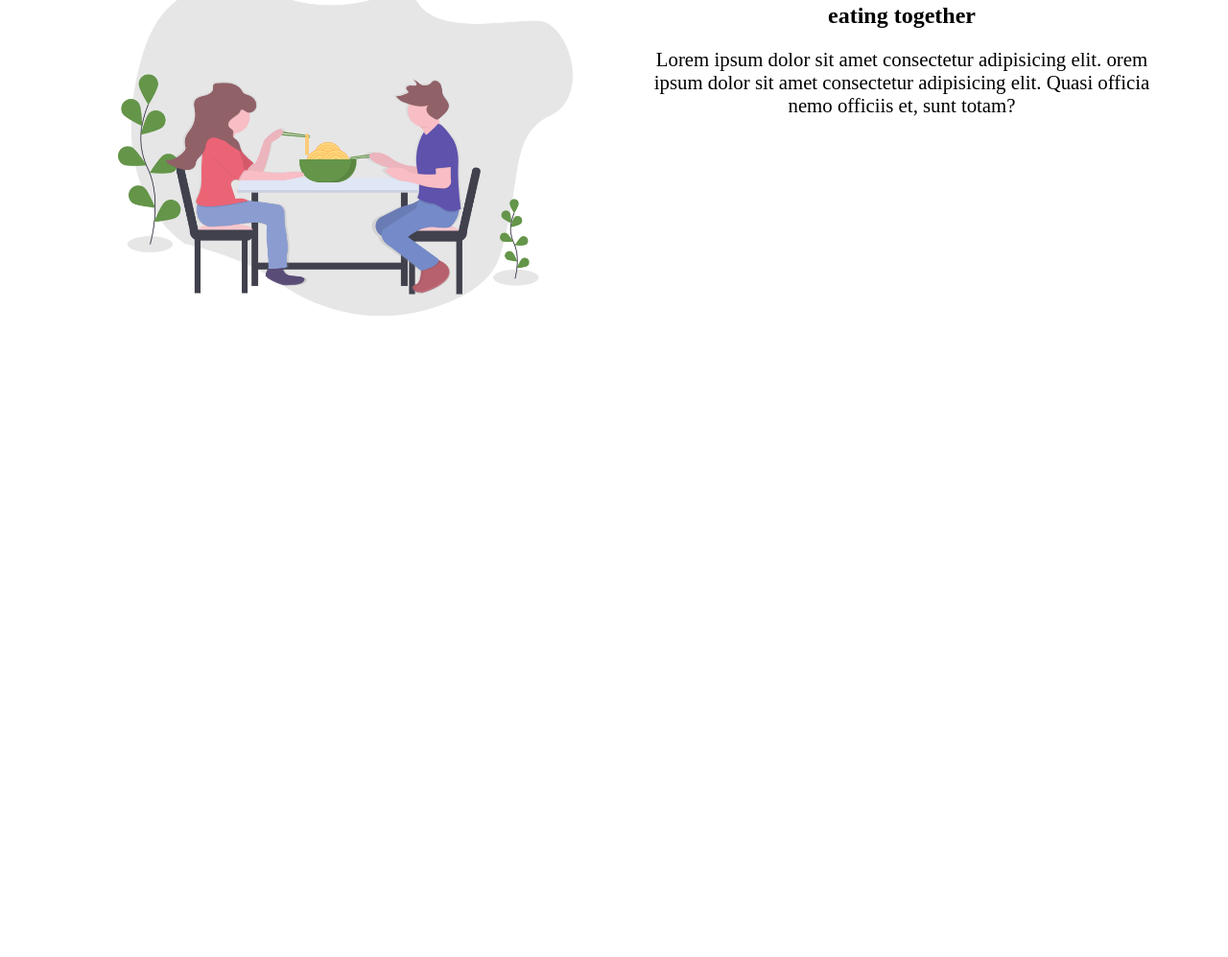
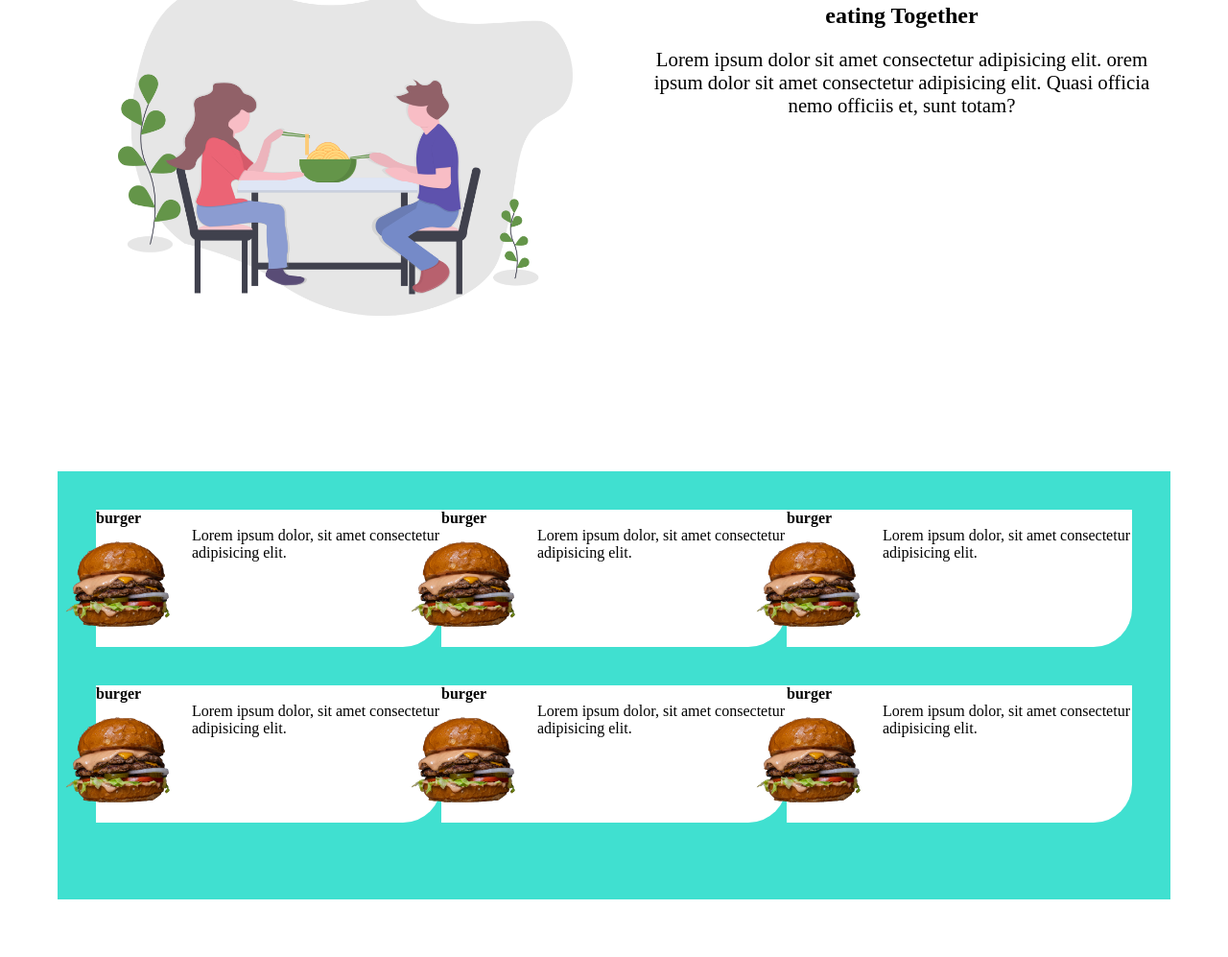
Before and after one commit to Ardern/streetfood-restaurant-web, a plain HTML site: page index.html in a window 1280 px wide. Shown: the part 919-1916 px from the top of the page at 96% size. Before the commit the page ends 1350 px from the top, so only its background shows below. Drawn offline with Linux system fonts and the light colour scheme.

Commit message:
build memu

```diff
--- a/index.css
+++ b/index.css
@@ -118,3 +118,36 @@
     font-size: 1.3rem;
     padding: 20px 0px;
 }
+
+/* menu  */
+.menu {
+    padding: 60px;
+}
+
+.menu-item {
+    background-color: turquoise;
+    padding: 40px;
+}
+
+.menu-item-row {
+display: flex;
+justify-content: space-between;
+margin-bottom: 40px;
+}
+
+.item-one {
+    width: 400px;
+    height: auto;
+    background-color: white;
+    border-bottom-right-radius: 40px;
+}
+.burg-descr {
+    display: flex;
+    justify-content: space-between;
+}
+
+.burg-descr img {
+    margin-left: -50px;
+    width: 150px;
+    height: auto;
+}
--- a/index.html
+++ b/index.html
@@ -57,11 +57,68 @@
     <section class="eat-tog">
         <img src="./assets/eating_together.png" alt="">
         <div class="tog">
-          <h2>eating together</h2>
+          <h2>eating <span id="together">Together</span></h2>
           <p>Lorem ipsum dolor sit amet consectetur adipisicing elit.
             orem ipsum dolor sit amet consectetur adipisicing elit.
             Quasi officia nemo officiis et, sunt totam?</p>
         </div>
     </section>
+    <!-- end eating together  -->
+    <section class="menu">
+      <div class="menu-item">
+        <div class="menu-item-row">
+          <div class="item-one">
+            <h4>burger</h4>
+            <div class="burg-descr">
+              <img src="./assets/amirali.png" alt="">
+              <p>Lorem ipsum dolor, sit amet consectetur adipisicing elit.</p>
+            </div>
+          </div>
+          <!-- end -item one  -->
+          <div class="item-one">
+            <h4>burger</h4>
+            <div class="burg-descr">
+              <img src="./assets/amirali.png" alt="">
+              <p>Lorem ipsum dolor, sit amet consectetur adipisicing elit.</p>
+            </div>
+          </div>
+           <!-- end -item one  -->
+           <div class="item-one">
+            <h4>burger</h4>
+            <div class="burg-descr">
+              <img src="./assets/amirali.png" alt="">
+              <p>Lorem ipsum dolor, sit amet consectetur adipisicing elit.</p>
+            </div>
+          </div>
+        </div>
+        <!-- end first row  -->
+        <div class="menu-item-row">
+          <div class="item-one">
+            <h4>burger</h4>
+            <div class="burg-descr">
+              <img src="./assets/amirali.png" alt="">
+              <p>Lorem ipsum dolor, sit amet consectetur adipisicing elit.</p>
+            </div>
+          </div>
+          <!-- end -item one  -->
+          <div class="item-one">
+            <h4>burger</h4>
+            <div class="burg-descr">
+              <img src="./assets/amirali.png" alt="">
+              <p>Lorem ipsum dolor, sit amet consectetur adipisicing elit.</p>
+            </div>
+          </div>
+           <!-- end -item one  -->
+           <div class="item-one">
+            <h4>burger</h4>
+            <div class="burg-descr">
+              <img src="./assets/amirali.png" alt="">
+              <p>Lorem ipsum dolor, sit amet consectetur adipisicing elit.</p>
+            </div>
+          </div>
+        </div>
+      </div>
+    </section>
+
 </body>
 </html>
```
